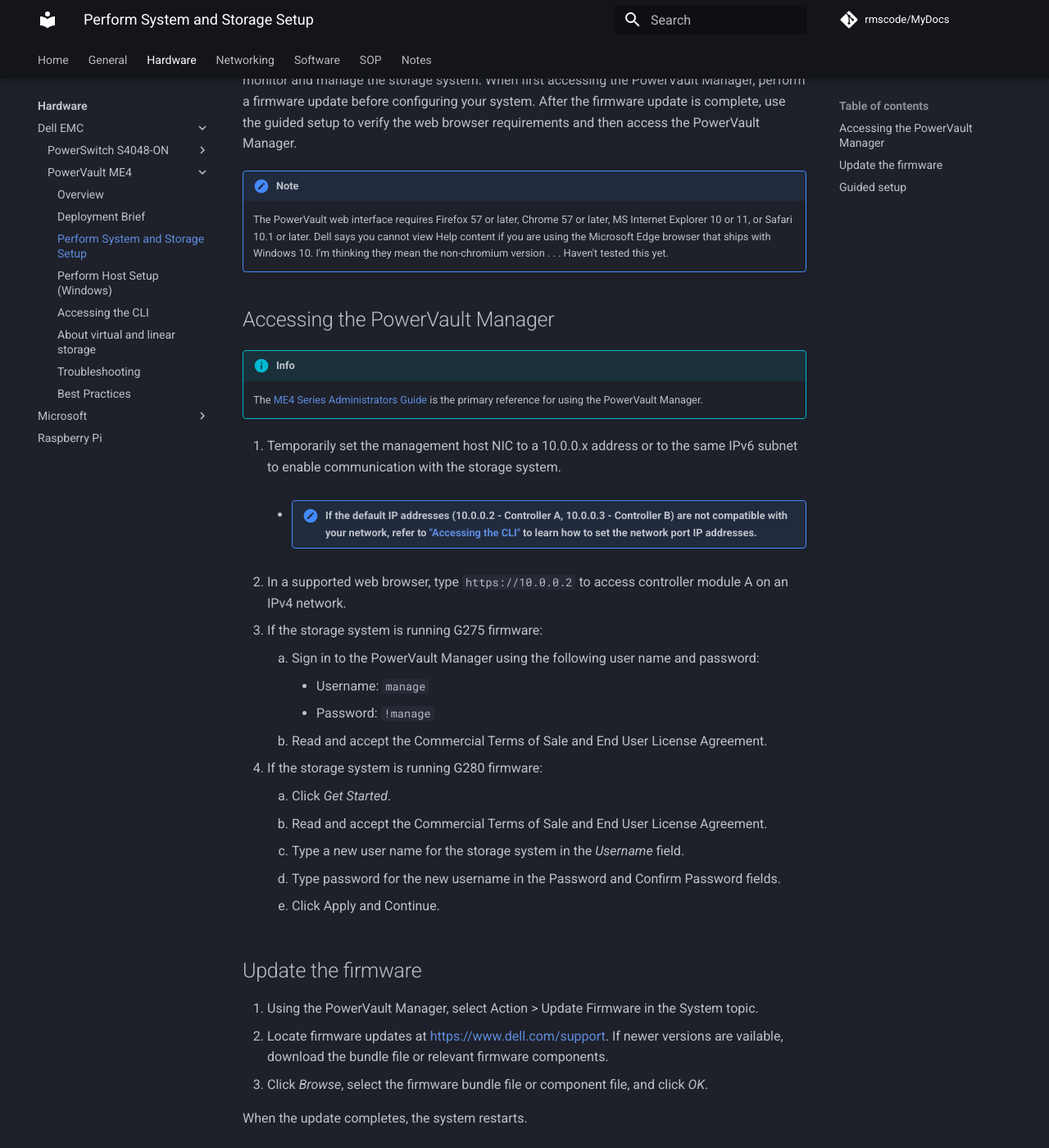
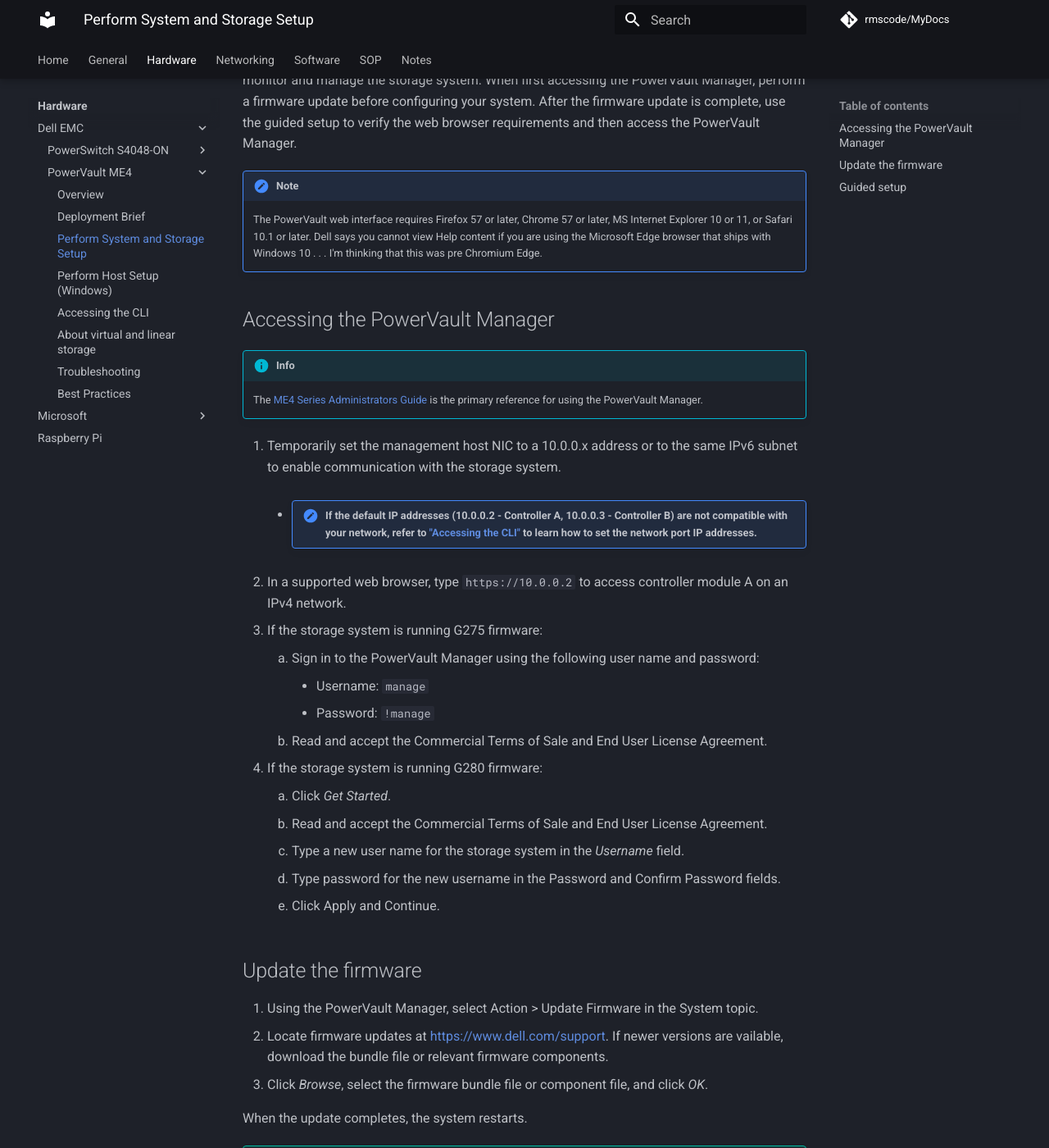
Before and after one commit to rmscode/binary-garden, an MkDocs documentation site: the page built from docs/hardware/dell-emc/powervault-me4/me4-guided-setup.md, in a window 1280 px wide and 1400 px high, scrolled down 332 px. Shown: the whole window at 82% size. Built offline with MkDocs 1.6.1 and Material for MkDocs 9.7.7, drawn with Linux system fonts in a browser that asks for light colours; comment, search, counter and statistics services are not loaded; some of the changed text lies outside the part shown.

Commit message:
Update me4-guided-setup.md

```diff
--- a/docs/hardware/dell-emc/powervault-me4/me4-guided-setup.md
+++ b/docs/hardware/dell-emc/powervault-me4/me4-guided-setup.md
@@ -8,7 +8,7 @@
 
 !!! note
 
-    The PowerVault web interface requires Firefox 57 or later, Chrome 57 or later, MS Internet Explorer 10 or 11, or Safari 10.1 or later. Dell says you cannot view Help content if you are using the Microsoft Edge browser that ships with Windows 10. I'm thinking they mean the non-chromium version . . . Haven't tested this yet.
+    The PowerVault web interface requires Firefox 57 or later, Chrome 57 or later, MS Internet Explorer 10 or 11, or Safari 10.1 or later. Dell says you cannot view Help content if you are using the Microsoft Edge browser that ships with Windows 10 . . . I'm thinking that this was pre Chromium Edge.
 
 ## Accessing the PowerVault Manager
 
```
Also changed, not shown: other parts of docs/hardware/dell-emc/powervault-me4/me4-guided-setup.md (+2 -4 lines).
